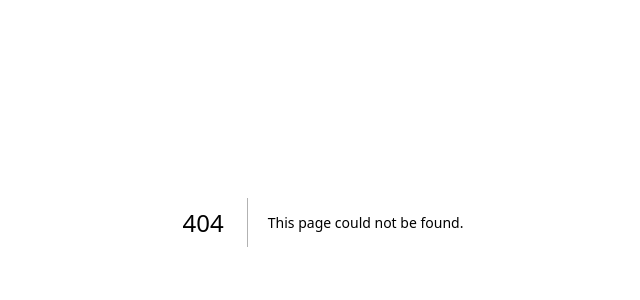
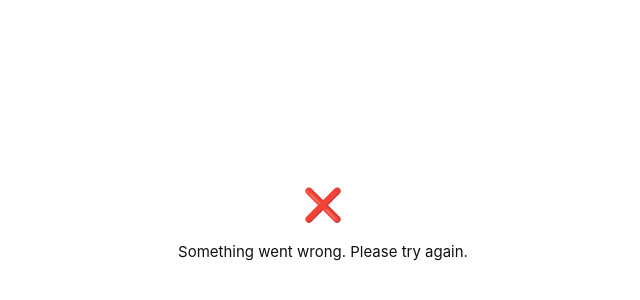
Before and after one commit to geeroniimo/clientflow, a Next.js app: page /auth/callback in a window 1280 px wide. Before the commit this address had no page. Shown: the part 178-478 px from the top of the page, without its empty margins (317-957 px from the left). Built offline with nearby package versions, Linux system fonts and the light colour scheme.

Commit message:
Add Google OAuth callback

```diff
--- /dev/null
+++ b/app/auth/callback/page.tsx
@@ -0,0 +1,71 @@
+'use client'
+
+import { useEffect, useState } from 'react'
+
+/**
+ * OAuth callback page.
+ * After Google (or any provider) redirects here, the access_token and
+ * refresh_token are in the URL hash (implicit flow).
+ * We post them back to the plugin popup opener and close this window.
+ */
+export default function AuthCallback() {
+  const [status, setStatus] = useState<'processing' | 'done' | 'error'>('processing')
+
+  useEffect(() => {
+    const hash = window.location.hash.substring(1)
+    const params = new URLSearchParams(hash)
+    const access_token = params.get('access_token')
+    const refresh_token = params.get('refresh_token') ?? ''
+    const error_description = params.get('error_description')
+
+    if (error_description) {
+      setStatus('error')
+      return
+    }
+
+    if (access_token) {
+      if (window.opener) {
+        window.opener.postMessage(
+          { type: 'CF_OAUTH_CALLBACK', access_token, refresh_token },
+          '*'
+        )
+        window.close()
+      }
+      setStatus('done')
+    } else {
+      setStatus('error')
+    }
+  }, [])
+
+  return (
+    <div style={{
+      minHeight: '100vh',
+      display: 'flex',
+      flexDirection: 'column',
+      alignItems: 'center',
+      justifyContent: 'center',
+      fontFamily: '-apple-system, BlinkMacSystemFont, sans-serif',
+      color: '#111',
+      gap: 12,
+    }}>
+      {status === 'processing' && (
+        <>
+          <div style={{ fontSize: 32 }}>⏳</div>
+          <p style={{ fontSize: 15, margin: 0 }}>Signing you in…</p>
+        </>
+      )}
+      {status === 'done' && (
+        <>
+          <div style={{ fontSize: 32 }}>✅</div>
+          <p style={{ fontSize: 15, margin: 0 }}>Signed in! You can close this window.</p>
+        </>
+      )}
+      {status === 'error' && (
+        <>
+          <div style={{ fontSize: 32 }}>❌</div>
+          <p style={{ fontSize: 15, margin: 0 }}>Something went wrong. Please try again.</p>
+        </>
+      )}
+    </div>
+  )
+}
```
